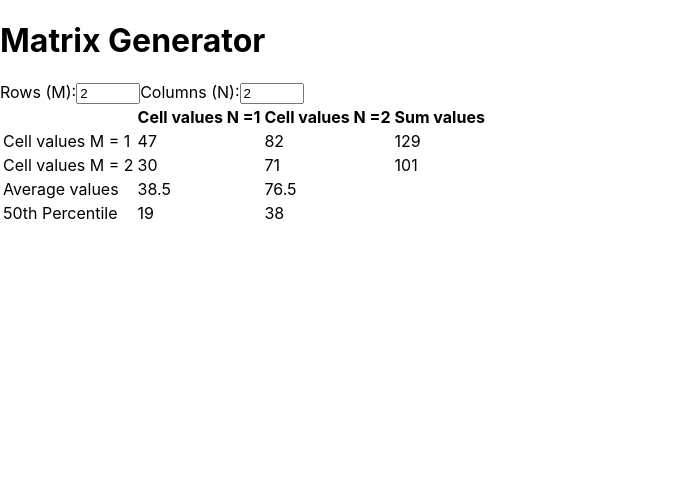
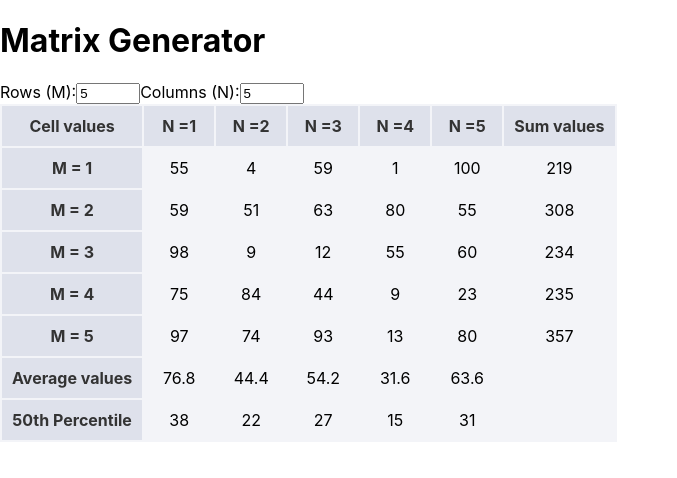
Before and after one commit to onikaChorba/react-matrix-calculator, a React (Create React App) app: page / in a window 1280 px wide. Shown: the top 478 px of the page, without its empty margins (0-677 px from the left). Built offline with nearby package versions, Linux system fonts and the light colour scheme.

Commit message:
feat: highlightNearestCells, style: table, sell, isHighlighted

```diff
--- /dev/null
+++ b/src/App.scss
@@ -0,0 +1,26 @@
+.table {
+  background: rgba(214, 219, 230, 0.3);
+}
+
+.cell {
+  cursor: pointer;
+  min-width: 50px;
+  text-align: center;
+  padding: 10px;
+
+  &.mainRow {
+    font-weight: 700;
+    background: rgba(214, 219, 230, 0.7);
+    color: #333;
+  }
+  &.mainColumn {
+    font-weight: 700;
+    background: rgba(214, 219, 230, 0.7);
+    color: #333;
+  }
+
+  &.isHighlighted {
+    background: rgb(184, 153, 237, 0.3);
+    color: black;
+  }
+}
--- a/src/App.tsx
+++ b/src/App.tsx
@@ -1,12 +1,13 @@
 import React, { useState } from "react";
+import './App.scss';
 import { MatrixProvider } from "./components/matrixContext.tsx";
 import { MatrixTable } from "./components/matrixTable.tsx";
 import { MatrixGenerator } from "./components/matrixGenerator.tsx";
 
 export const App = () => {
 
-  const [rows, setRows] = useState(2);
-  const [columns, setColumns] = useState(2);
+  const [rows, setRows] = useState(5);
+  const [columns, setColumns] = useState(5);
 
   return (
     <MatrixProvider>
--- a/src/components/matrixContext.tsx
+++ b/src/components/matrixContext.tsx
@@ -5,6 +5,7 @@ type TMatrixContext = {
   matrix: Cell[][];
   setMatrix: React.Dispatch<React.SetStateAction<Cell[][]>>;
   updateCellAmount: (rowIndex: number, colIndex: number, amount: number) => void;
+  highlightNearestCells: (rowIndex: number, colIndex: number, x: number) => void
 }
 
 const MatrixContext = createContext<TMatrixContext | undefined>(undefined);
@@ -32,8 +33,27 @@ export const MatrixProvider = ({ children }: { children: ReactNode }) => {
     });
   }
 
+  const highlightNearestCells = (rowIndex: number, colIndex: number, x: number) => {
+    setMatrix(prevMatrix => {
+      const flatCells = prevMatrix.flat();
+      const targetAmount = prevMatrix[rowIndex][colIndex].amount;
+      const sortedCells = flatCells
+        .map(cell => ({ ...cell, giff: Math.abs(cell.amount - targetAmount) }))
+        .sort((a, b) => a.giff - b.giff)
+        .slice(0, x);
+
+      const newMatrix = prevMatrix.map(row =>
+        row.map(cell => ({
+          ...cell,
+          isHighlighted: sortedCells.some(sc => sc.id === cell.id)
+        }))
+      )
+      return newMatrix;
+    });
+  }
+
   return (
-    <MatrixContext.Provider value={{ matrix, setMatrix, updateCellAmount }}>
+    <MatrixContext.Provider value={{ matrix, setMatrix, updateCellAmount, highlightNearestCells }}>
       {children}
     </MatrixContext.Provider>
   )
--- a/src/components/matrixRow.tsx
+++ b/src/components/matrixRow.tsx
@@ -1,9 +1,10 @@
 import React from "react"
 import { Cell } from "../../types"
 import { useMatrix } from "./matrixContext.tsx";
+
 export const MatrixRow = ({ row, rowIndex }: { row: Cell[], rowIndex: number }) => {
 
-  const { updateCellAmount } = useMatrix();
+  const { updateCellAmount, highlightNearestCells } = useMatrix();
 
   const rowSum = row.reduce((sum, cell) => sum + cell.amount, 0);
 
@@ -11,18 +12,27 @@ export const MatrixRow = ({ row, rowIndex }: { row: Cell[], rowIndex: number })
     updateCellAmount(rowIndex, colIndex, 1);
   }
 
+  const handleCellHover = (colIndex: number) => {
+    highlightNearestCells(rowIndex, colIndex, 5);
+  }
+
   return (
     <>
       <tr>
-        <td>Cell values M = {rowIndex + 1}</td>
+        <td className="cell mainRow"> M = {rowIndex + 1}</td>
         {
           row.map((cell, cellIndex) => (
-            <td key={cellIndex} onClick={() => handleCellClick(cellIndex)}>
+            <td
+              key={cell.id}
+              onClick={() => handleCellClick(cellIndex)}
+              onMouseEnter={() => handleCellHover(cellIndex)}
+              className={`cell ${cell.isHighlighted && "isHighlighted"}`}
+            >
               {cell.amount}
             </td>
           ))
         }
-        <td>{rowSum}</td>
+        <td className="cell">{rowSum}</td>
       </tr>
     </>
   )
--- a/src/components/matrixTable.tsx
+++ b/src/components/matrixTable.tsx
@@ -19,14 +19,16 @@ export const MatrixTable = () => {
   };
 
   return (
-    <table>
+    <table className="table">
       <thead>
         <tr>
-          <th></th>
+          <th className="cell mainColumn">Cell values</th>
           {matrix[0]?.map((_, indexColumn) => (
-            <th key={indexColumn}> Cell values N ={indexColumn + 1}</th>
+            <th key={indexColumn} className="cell column mainColumn">
+              N ={indexColumn + 1}
+            </th>
           ))}
-          {matrix.length > 0 && <th>Sum values</th>}
+          {matrix.length > 0 && <th className="cell mainColumn">Sum values</th>}
         </tr>
       </thead>
       <tbody>
@@ -35,16 +37,16 @@ export const MatrixTable = () => {
         ))}
         {matrix.length > 0 && (
           <tr>
-            <td>Average values</td>
+            <td className="cell mainRow">Average values</td>
             {matrix[0]?.map((_, colIndex) => (
-              <td key={colIndex}>{calculateAverageColumnsValues(colIndex)}</td>
+              <td key={colIndex} className="cell">{calculateAverageColumnsValues(colIndex)}</td>
             ))}
           </tr>
         )}
         <tr>
-          <td>50th Percentile</td>
+          <td className="cell mainRow">50th Percentile</td>
           {matrix[0]?.map((_, colIndex) => (
-            <td key={colIndex}>{calculateMedian(colIndex)}</td>
+            <td key={colIndex} className="cell">{calculateMedian(colIndex)}</td>
           ))}
         </tr>
       </tbody>
--- a/types/index.ts
+++ b/types/index.ts
@@ -4,4 +4,5 @@ export type CellValue = number;
 export type Cell = {
   id: CellId;
   amount: CellValue;
+  isHighlighted?: boolean;
 };
```
Also changed, not shown: 1 other file (tests, documents, lock files or other folders).
